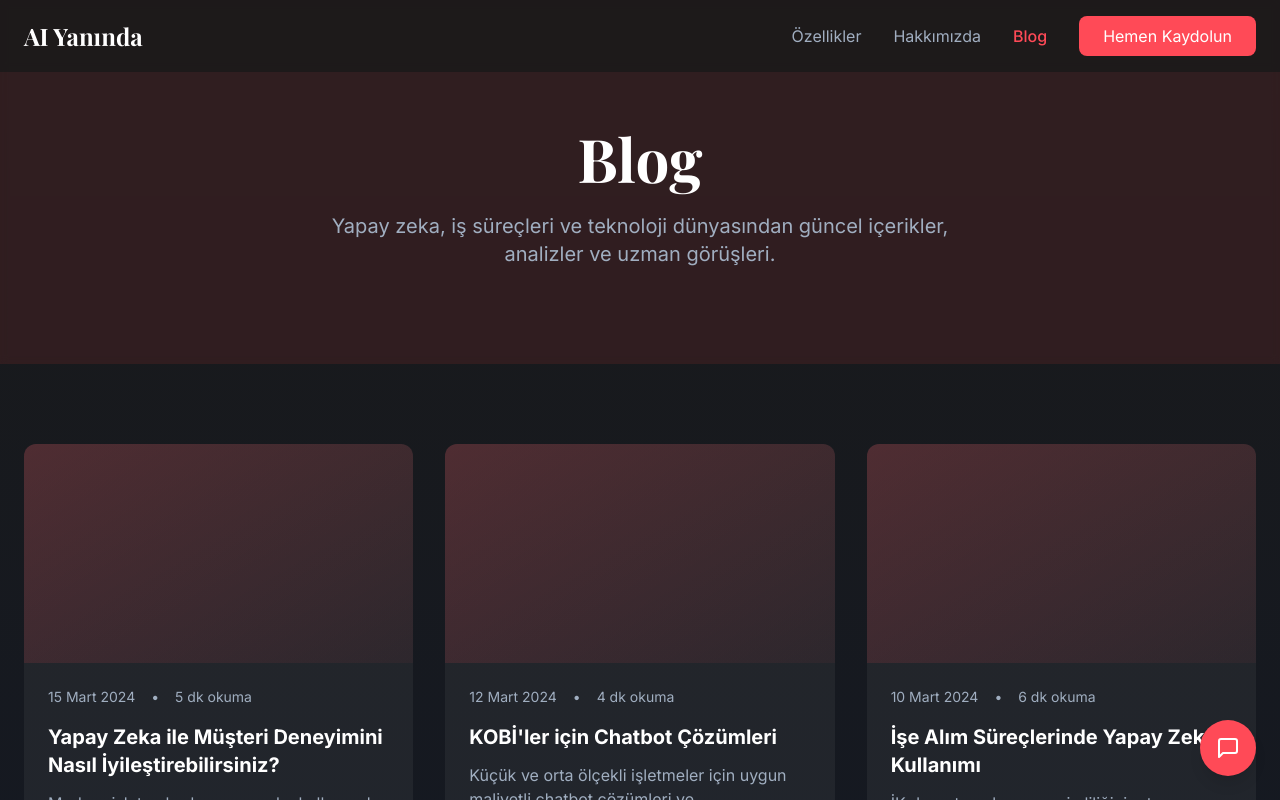
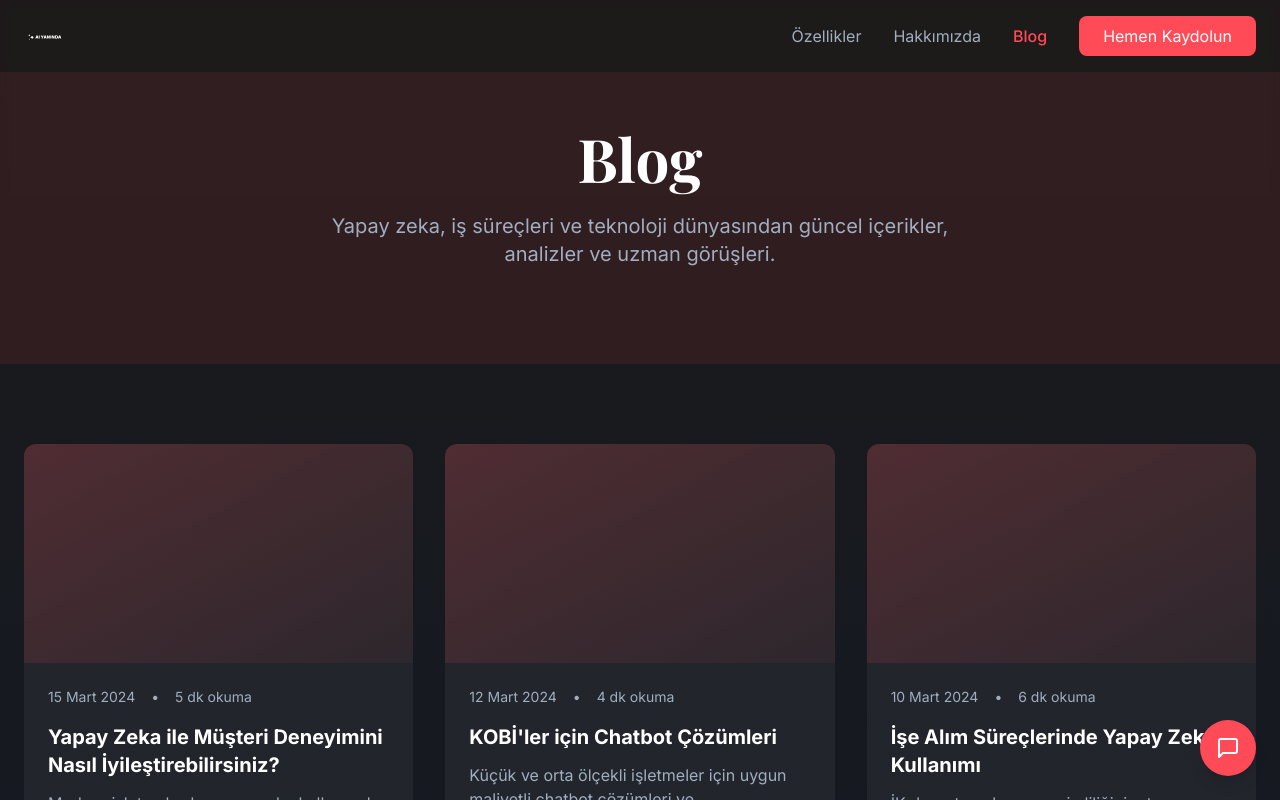
Before and after one commit to ozgurbuluta/aiyaninda-website, a Next.js app: page /blog in a window 1280 px wide. Shown: the top 800 px of the page. Built offline with nearby package versions, Linux system fonts and the light colour scheme; a web font is replaced by a local one.

Commit message:
feat: Add logo to header

```diff
--- a/app/components/Header.js
+++ b/app/components/Header.js
@@ -2,6 +2,7 @@
 import { useState, useEffect } from 'react';
 import Link from 'next/link';
 import { usePathname } from 'next/navigation';
+import Image from 'next/image';
 
 export default function Header() {
   const [isMobileMenuOpen, setIsMobileMenuOpen] = useState(false);
@@ -47,12 +48,19 @@ export default function Header() {
     <header className="fixed top-0 w-full bg-dark/80 backdrop-blur-sm z-50">
       <nav className="max-w-7xl mx-auto px-6 py-4">
         <div className="flex justify-between items-center">
-          <Link
+            <Link
                 href="/"
-                className="text-2xl font-bold font-heading hover:text-primary transition-colors relative z-50"
-                        >
-                AI Yanında
-          </Link>
+                className="relative z-50 hover:opacity-90 transition-opacity"
+                >
+                <Image
+                    src="/images/aiyaninda_logo_white.svg"
+                    alt="AI Yanında Logo"
+                    width={140}
+                    height={40}
+                    className="h-8 md:h-10 w-auto"
+                    priority
+                />
+            </Link>
 
           {/* Desktop Navigation */}
           <div className="hidden md:flex items-center space-x-8">
```
